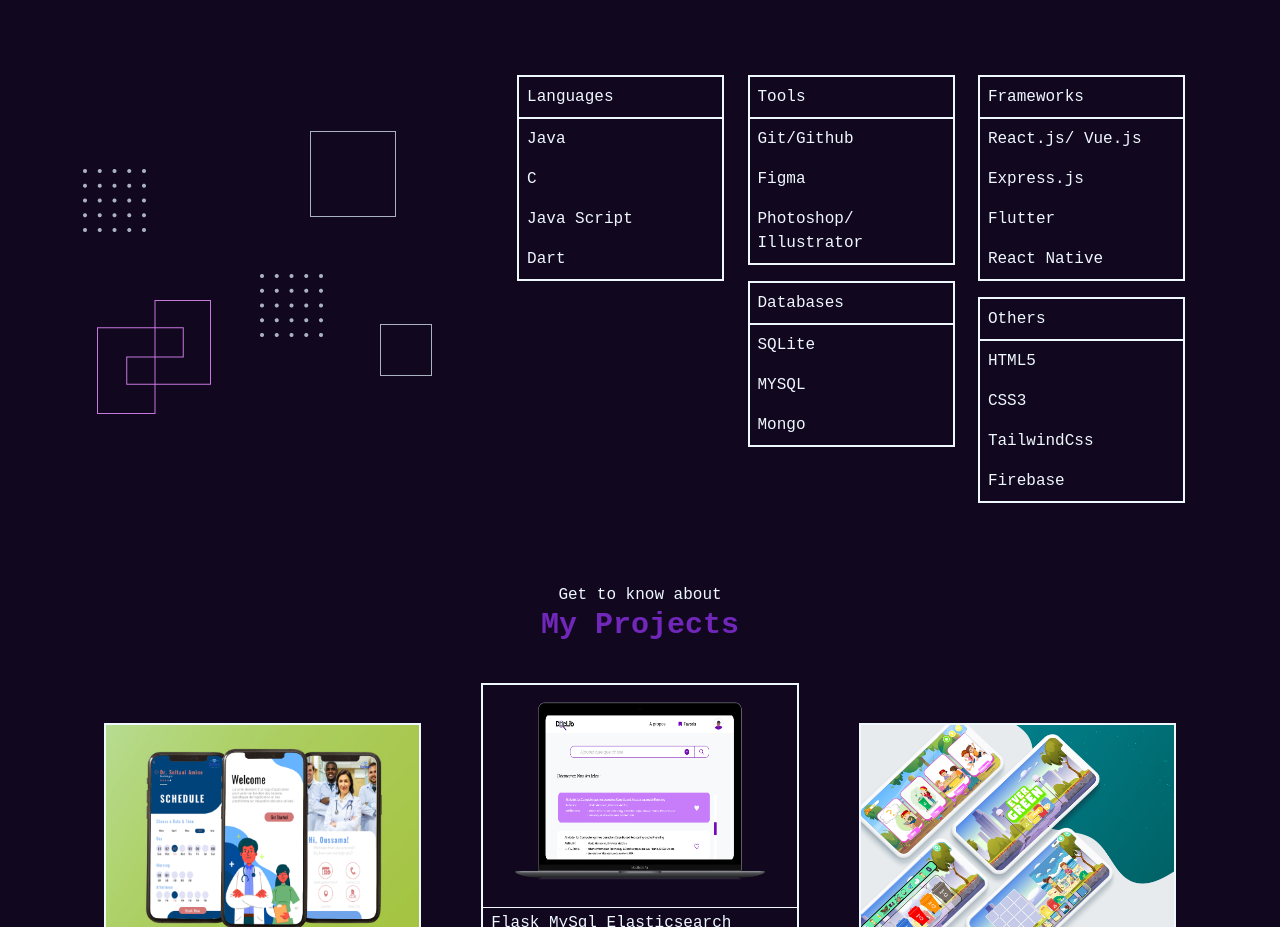
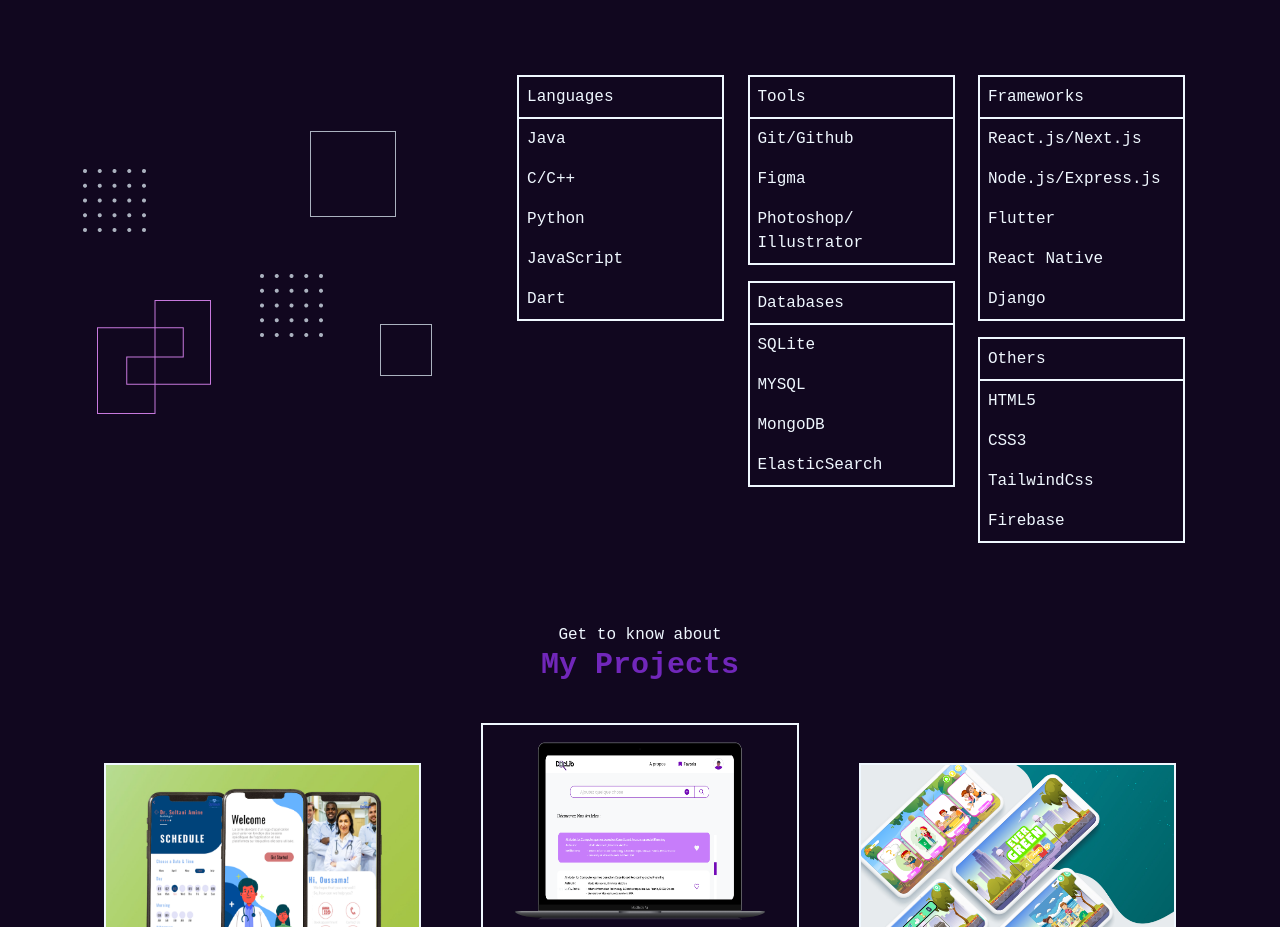
Before and after one commit to ousscher/My-Portfolio, a React (Create React App) app: page / in a window 1280 px wide. Shown: the part 1620-2547 px from the top of the page. Built offline with nearby package versions, Linux system fonts and the light colour scheme.

Commit message:
Update Skills.jsx

```diff
--- a/src/components/Skills.jsx
+++ b/src/components/Skills.jsx
@@ -41,8 +41,9 @@
                     </div>
                     <div className="flex flex-col">
                         <p className="m-2 " >Java</p>
-                        <p className="m-2 " >C</p>
-                        <p className="m-2 " >Java Script</p>
+                        <p className="m-2 " >C/C++</p>
+                        <p className="m-2 " >Python</p>
+                        <p className="m-2 " >JavaScript</p>
                         <p className="m-2 " >Dart</p>
                     </div>
                     </div>
@@ -66,7 +67,8 @@
                     <div className="flex flex-col">
                         <p className="m-2 " >SQLite</p>
                         <p className="m-2 " >MYSQL</p>
-                        <p className="m-2 " >Mongo</p>
+                        <p className="m-2 " >MongoDB</p>
+                        <p className="m-2 " >ElasticSearch</p>
                     </div>
                     </div>
                     </div>
@@ -77,10 +79,11 @@
                         <p className="p-2">Frameworks</p>
                     </div>
                     <div className="flex flex-col">
-                        <p className="m-2 " >React.js/ Vue.js</p>
-                        <p className="m-2 " >Express.js</p>
+                        <p className="m-2 " >React.js/Next.js</p>
+                        <p className="m-2 " >Node.js/Express.js</p>
                         <p className="m-2 " >Flutter</p>
                         <p className="m-2 " >React Native</p>
+                        <p className="m-2 " >Django</p>
                     </div>
                     </div>
                     <div className="  border-2 w-[100%] mb-4 ">
@@ -117,10 +120,9 @@
                     </div>
                     <div className="flex flex-col h-[80%] justify-evenly">
                         <p className="m-2 " >Java</p>
-                        <p className="m-2 " >C/C++</p>
-                        <p className="m-2 " >JavaScript</p>
+                        <p className="m-2 " >C</p>
+                        <p className="m-2 " >Java Script</p>
                         <p className="m-2 " >Dart</p>
-                        <p className="m-2 " >Python</p>
                     </div>
                     </div>
                 </SwiperSlide>
@@ -147,7 +149,6 @@
                     <p className="m-2 " >SQLite</p>
                         <p className="m-2 " >MYSQL</p>
                         <p className="m-2 " >Mongo</p>
-                        <p className="m-2 " >ElasticSearch</p>
                     </div>
                     </div>
                 </SwiperSlide>
@@ -158,11 +159,10 @@
                         <p className="p-2">Frameworks</p>
                     </div>
                     <div className="flex flex-col h-[80%] justify-evenly">
-                    <p className="m-2 " >React.js/Next.js</p>
+                    <p className="m-2 " >React.js/ Vue.js</p>
                         <p className="m-2 " >Express.js</p>
                         <p className="m-2 " >Flutter</p>
                         <p className="m-2 " >React Native</p>
-                        <p className="m-2 " >Django</p>
                     </div>
                     </div>
                 </SwiperSlide>
```
